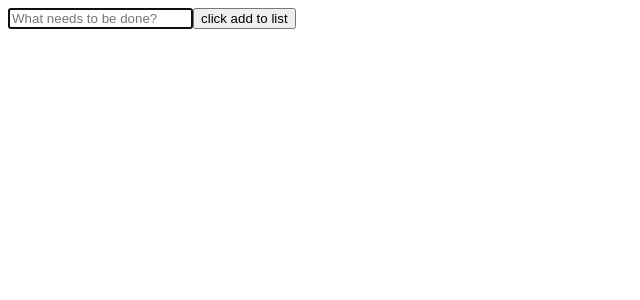
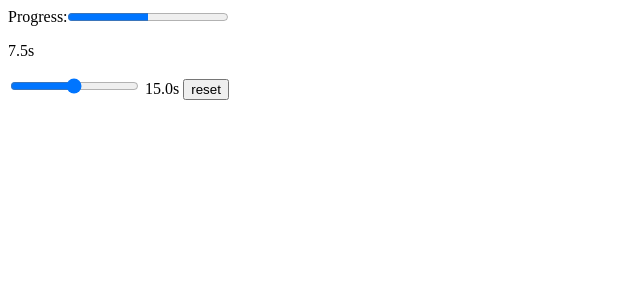
Before and after one commit to huanhunmao/Demo_javascript, a Vue app in the folder hello-world/: page / in a window 1280 px wide. Shown: the top 300 px of the page, without its empty margins (0-640 px from the left). Built offline with nearby package versions, Linux system fonts and the light colour scheme.

Commit message:
feat: 更新了 Counter 计时器

```diff
--- a/hello-world/src/App.vue
+++ b/hello-world/src/App.vue
@@ -15,7 +15,8 @@
     <!-- <TreeItemP /> -->
     <!-- <LpLRadarChartP /> -->
     <!-- <ModalP /> -->
-    <ToDoListP />
+    <!-- <ToDoListP /> -->
+    <CounterP />
   </div>
 </template>
 
@@ -70,7 +71,8 @@
 // import TreeItemP from './components/TreeItemP.vue'
 // import LpLRadarChartP from './components/LpLRadarChartP.vue'
 // import ModalP from './components/ModalP.vue'
-import ToDoListP from './components/ToDoListP.vue'
+// import ToDoListP from './components/ToDoListP.vue'
+import CounterP from './components/CounterP.vue'
 
 export default {
   name: 'App',
@@ -87,7 +89,8 @@ export default {
     // TreeItemP,
     // LpLRadarChartP,
     // ModalP,
-    ToDoListP,
+    // ToDoListP,
+    CounterP,
   },
   data() {
     return {
--- /dev/null
+++ b/hello-world/src/components/Counter.vue
@@ -0,0 +1,36 @@
+<template>
+  <div>
+    Progress:<progress :value="elapsed / duration"></progress>
+    <p>{{ (elapsed / 1000).toFixed(1) }}s</p>
+    <input type="range" v-model="duration" min="1" max="30000" />
+    {{ (duration / 1000).toFixed(1) }}s
+    <button @click="el = 0">reset</button>
+  </div>
+</template>
+
+<script>
+export default {
+  data() {
+    return {
+      duration: 15 * 1000, // 初始值
+      elapsed: 0,
+    }
+  },
+  created() {
+    let lastTime = performance.now()
+    const update = () => {
+      const time = performance.now()
+      this.elapsed += Math.min(time - lastTime, this.duration - this.elapsed)
+      lastTime = time
+      // 运动效果
+      this.handle = requestAnimationFrame(update)
+    }
+    update()
+  },
+  unmounted() {
+    cancelAnimationFrame(this.handle)
+  },
+}
+</script>
+
+<style></style>
--- /dev/null
+++ b/hello-world/src/components/CounterP.vue
@@ -0,0 +1,14 @@
+<template>
+  <Counter />
+</template>
+
+<script>
+import Counter from './Counter.vue'
+export default {
+  components: {
+    Counter,
+  },
+}
+</script>
+
+<style></style>
```
